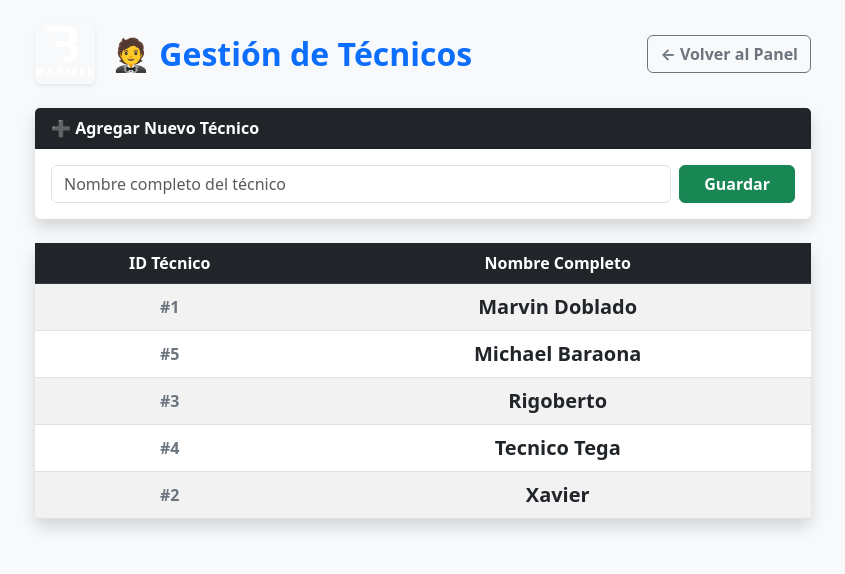
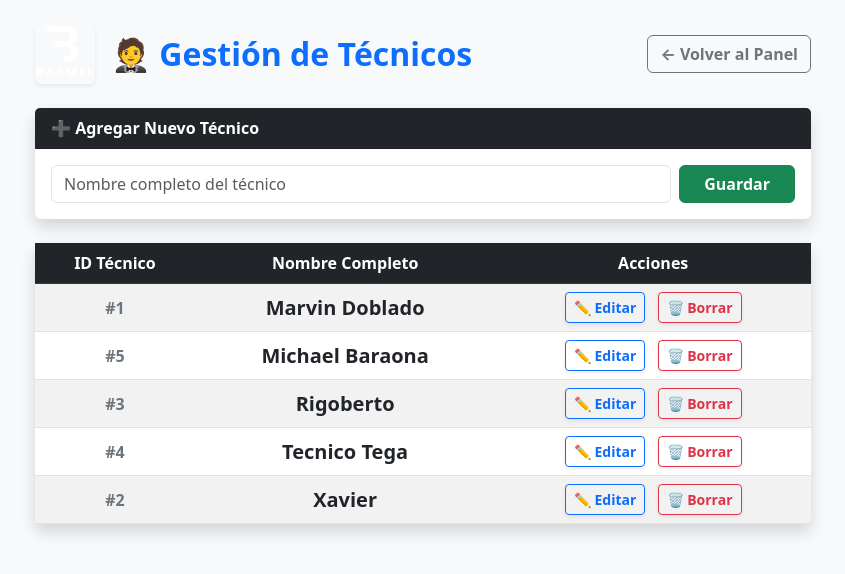
Before and after one commit to Eslabon03/Control-Tecnicos-Barmel, a Flask app: page /admin/tecnicos in a window 1280 px wide. Shown: the top 574 px of the page, without its empty margins (217-1062 px from the left). Run offline with Flask 3, Linux system fonts and the light colour scheme; the visitor is signed in with stand-in values (Sample User, id 1).

Commit message:
Update tecnicos_admin.html

```diff
--- a/templates/tecnicos_admin.html
+++ b/templates/tecnicos_admin.html
@@ -35,6 +35,7 @@
                         <tr>
                             <th>ID Técnico</th>
                             <th>Nombre Completo</th>
+                            <th>Acciones</th>
                         </tr>
                     </thead>
                     <tbody>
@@ -42,10 +43,16 @@
                         <tr>
                             <td class="text-secondary fw-bold">#{{ t.id }}</td>
                             <td class="fw-bold fs-5 text-dark">{{ t.nombre }}</td>
+                            <td>
+                                <button type="button" class="btn btn-sm btn-outline-primary shadow-sm me-2 fw-bold" onclick="editarTecnico({{ t.id }}, '{{ t.nombre | escape }}')">✏️ Editar</button>
+                                <form method="POST" action="/admin/tecnicos/borrar/{{ t.id }}" style="display:inline;" onsubmit="return confirm('¿Estás seguro de que deseas borrar definitivamente a este técnico? ¡Revisa que no tenga reportes activos antes de borrarlo!');">
+                                    <button type="submit" class="btn btn-sm btn-outline-danger shadow-sm fw-bold">🗑️ Borrar</button>
+                                </form>
+                            </td>
                         </tr>
                         {% else %}
                         <tr>
-                            <td colspan="2" class="text-muted p-4">Aún no hay técnicos en la base de datos.</td>
+                            <td colspan="3" class="text-muted p-4">Aún no hay técnicos en la base de datos.</td>
                         </tr>
                         {% endfor %}
                     </tbody>
@@ -53,5 +60,26 @@
             </div>
         </div>
     </div>
+
+    <script>
+    function editarTecnico(id, nombreActual) {
+        let nuevoNombre = prompt("Editar nombre del técnico:", nombreActual);
+
+        if (nuevoNombre !== null && nuevoNombre.trim() !== "" && nuevoNombre.trim() !== nombreActual) {
+            let form = document.createElement("form");
+            form.method = "POST";
+            form.action = "/admin/tecnicos/editar/" + id;
+
+            let input = document.createElement("input");
+            input.type = "hidden";
+            input.name = "nombre";
+            input.value = nuevoNombre.trim();
+
+            form.appendChild(input);
+            document.body.appendChild(form);
+            form.submit();
+        }
+    }
+    </script>
 </body>
 </html>
```
